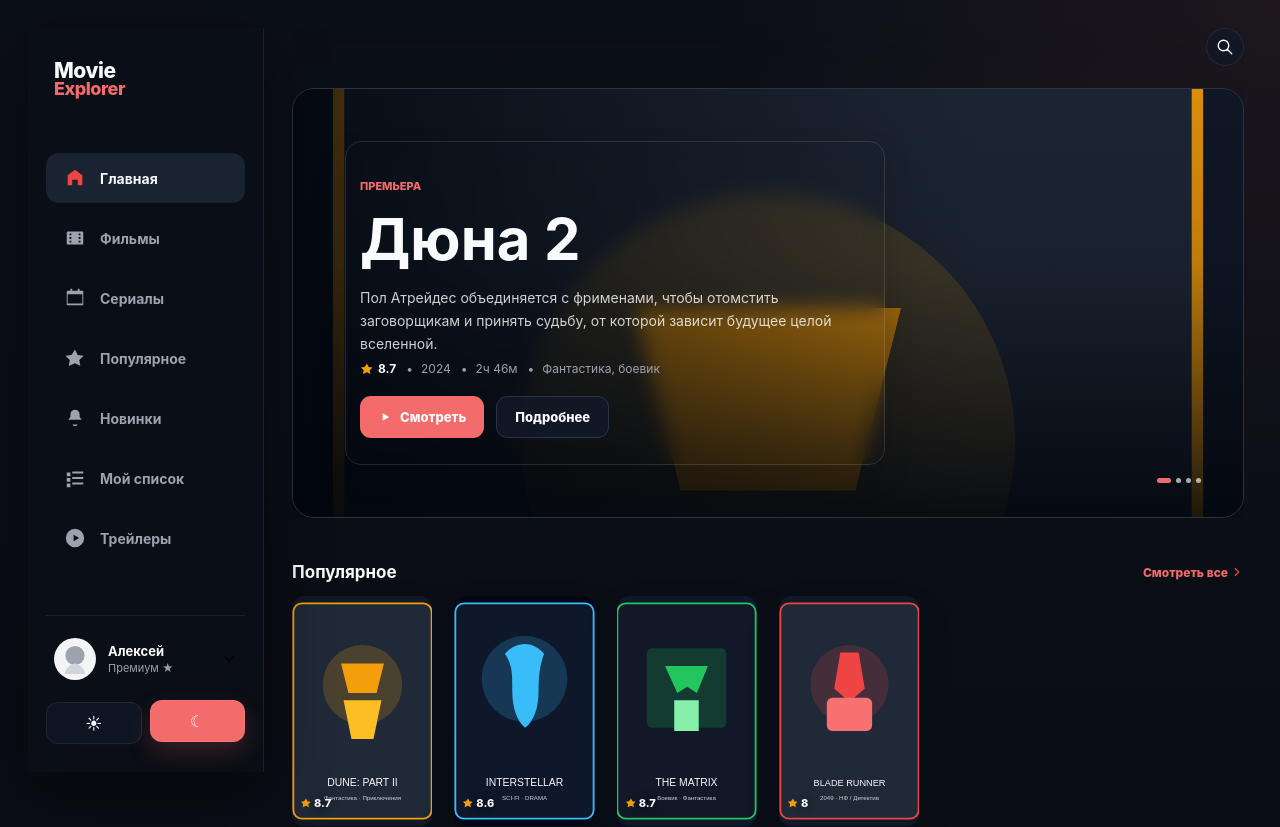
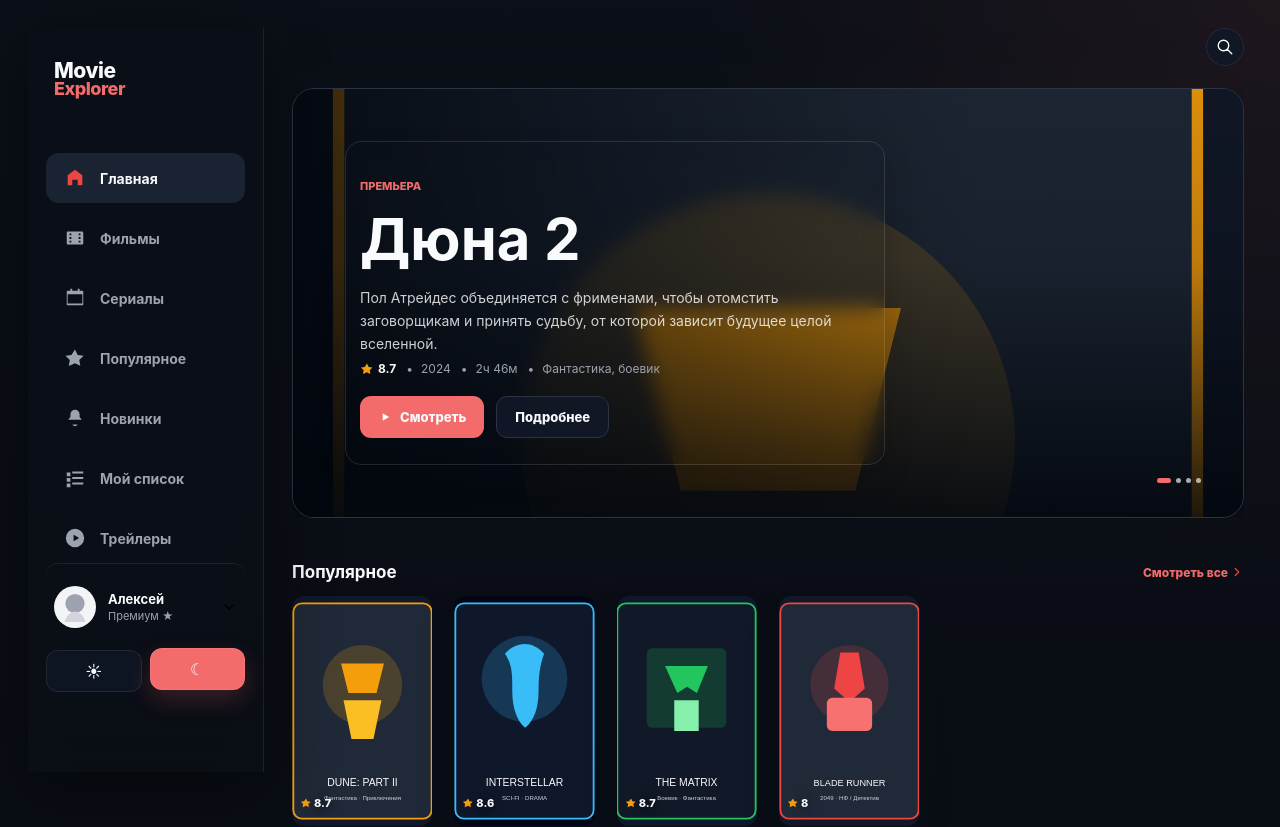
Before and after one commit to pavel-2009/movie-explorer, a React (Vite) app in the folder movie-explorer/: page / in a window 1280 px wide. Shown: the top 827 px of the page. Built offline with nearby package versions, Linux system fonts and the light colour scheme.

Commit message:
need to fix profile

```diff
--- a/movie-explorer/src/components/layout/Sidebar.jsx
+++ b/movie-explorer/src/components/layout/Sidebar.jsx
@@ -46,11 +46,11 @@ export function Sidebar() {
                     <span>Трейлеры</span>
                 </Link>
             </div>
-            <div className="aside-nav__profile">
+            <Link className="aside-nav__profile" to="/profile">
                 <img src={avatarImage} alt="Аватар пользователя" />
                 <div><strong>Алексей</strong><span>Премиум ★</span></div>
                 <img src={chevronDownIcon} alt="" />
-            </div>
+            </Link>
             <label className="theme-switch" htmlFor="theme-toggle"><span className="theme-switch__sun">☀</span><span className="theme-switch__moon">☾</span></label>
         </aside>
     )
--- a/movie-explorer/styles/navigation.css
+++ b/movie-explorer/styles/navigation.css
@@ -117,10 +117,18 @@ body:has(.theme-element:checked) .aside-nav__link:hover {
     display: grid;
     grid-template-columns: 42px 1fr 16px;
     gap: 12px;
+    border-radius: 12px;
     align-items: center;
-    margin-top: auto;
+    /* margin-top: auto; */
     padding: 22px 8px 0;
     border-top: 1px solid var(--panel-border);
+    cursor: pointer;
+}
+
+.aside-nav__profile:hover {
+    background: var(--panel-link-hover);
+    transform: translateY(-4px);
+    transition: transform 0.3s ease, background 0.3s ease;
 }
 
 body:has(.theme-element:checked) .aside-nav__profile {
```
